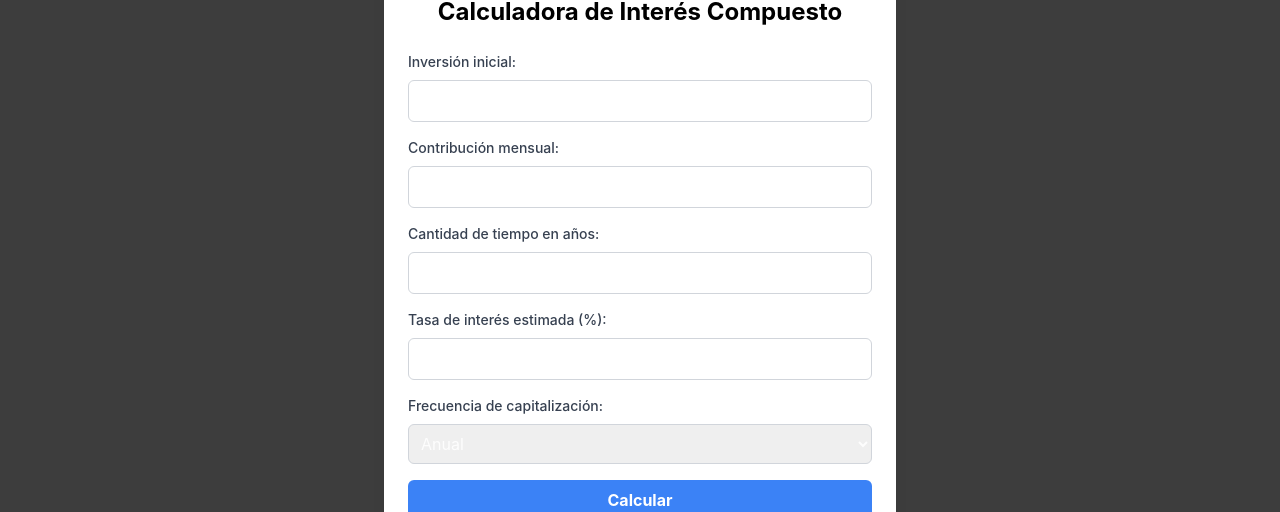
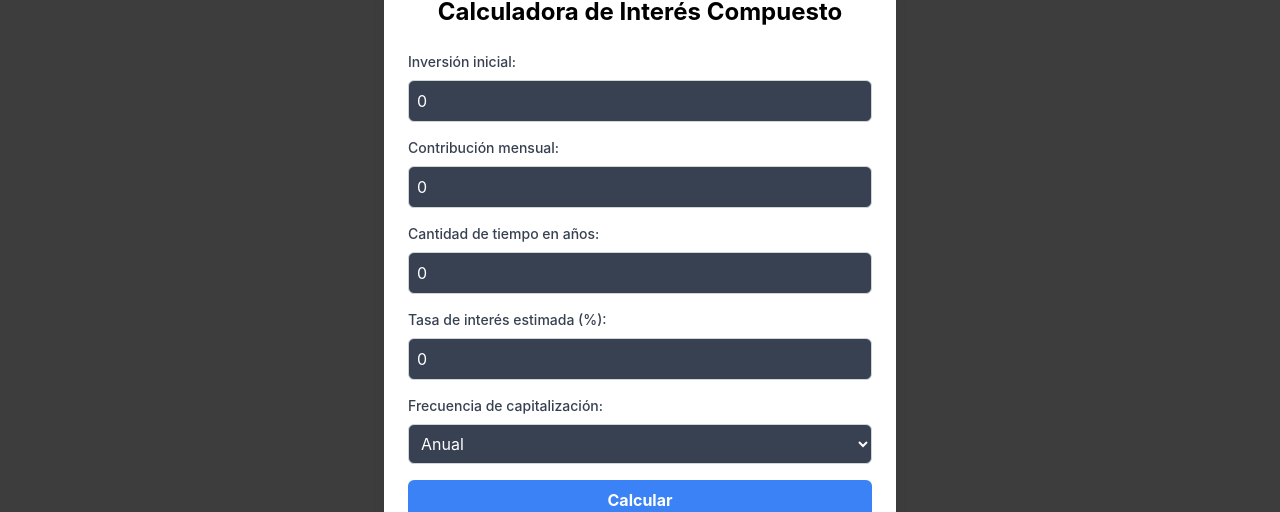
Before and after one commit to manuelcalso/portafolio-juan, a React (Vite) app: page /calculadora-de-interes-compuesto in a window 1280 px wide. Shown: the part 188-700 px from the top of the page. Built offline with nearby package versions, Linux system fonts and the light colour scheme.

Commit message:
ajustes en input

```diff
--- a/src/components/Calculadora.jsx
+++ b/src/components/Calculadora.jsx
@@ -69,23 +69,23 @@ const Calculator = () => {
                 <h2 className="text-2xl font-bold mb-6 text-center text-black">Calculadora de Interés Compuesto</h2>
                 <div className="mb-4">
                     <label className="block mb-2 text-sm font-medium text-gray-700">Inversión inicial:</label>
-                    <input type="number" value={initialInvestment} onChange={e => setInitialInvestment(e.target.value)} className="w-full p-2 border border-gray-300 rounded-md" />
+                    <input type="number" value={initialInvestment} onChange={e => setInitialInvestment(e.target.value)} className="w-full p-2 border border-gray-300 rounded-md bg-gray-700 text-white" />
                 </div>
                 <div className="mb-4">
                     <label className="block mb-2 text-sm font-medium text-gray-700">Contribución mensual:</label>
-                    <input type="number" value={monthlyContribution} onChange={e => setMonthlyContribution(e.target.value)} className="w-full p-2 border border-gray-300 rounded-md" />
+                    <input type="number" value={monthlyContribution} onChange={e => setMonthlyContribution(e.target.value)} className="w-full p-2 border border-gray-300 rounded-md bg-gray-700 text-white" />
                 </div>
                 <div className="mb-4">
                     <label className="block mb-2 text-sm font-medium text-gray-700">Cantidad de tiempo en años:</label>
-                    <input type="number" value={years} onChange={e => setYears(e.target.value)} className="w-full p-2 border border-gray-300 rounded-md" />
+                    <input type="number" value={years} onChange={e => setYears(e.target.value)} className="w-full p-2 border border-gray-300 rounded-md bg-gray-700 text-white" />
                 </div>
                 <div className="mb-4">
                     <label className="block mb-2 text-sm font-medium text-gray-700">Tasa de interés estimada (%):</label>
-                    <input type="number" value={interestRate} onChange={e => setInterestRate(e.target.value)} className="w-full p-2 border border-gray-300 rounded-md" />
+                    <input type="number" value={interestRate} onChange={e => setInterestRate(e.target.value)} className="w-full p-2 border border-gray-300 rounded-md bg-gray-700 text-white" />
                 </div>
                 <div className="mb-4">
                     <label className="block mb-2 text-sm font-medium text-gray-700">Frecuencia de capitalización:</label>
-                    <select value={compoundFrequency} onChange={e => setCompoundFrequency(e.target.value)} className="w-full p-2 border border-gray-300 rounded-md">
+                    <select value={compoundFrequency} onChange={e => setCompoundFrequency(e.target.value)} className="w-full p-2 border border-gray-300 rounded-md bg-gray-700 text-white">
                         <option value="1">Anual</option>
                         <option value="4">Trimestral</option>
                         <option value="12">Mensual</option>
```
